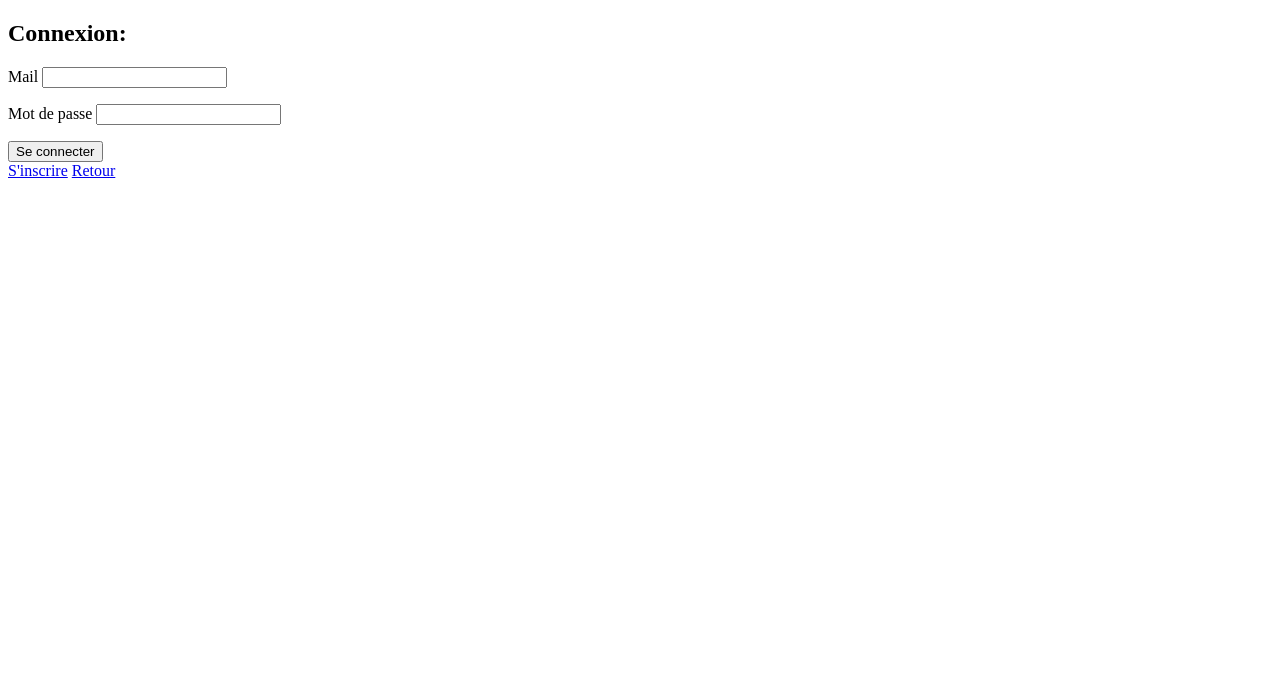
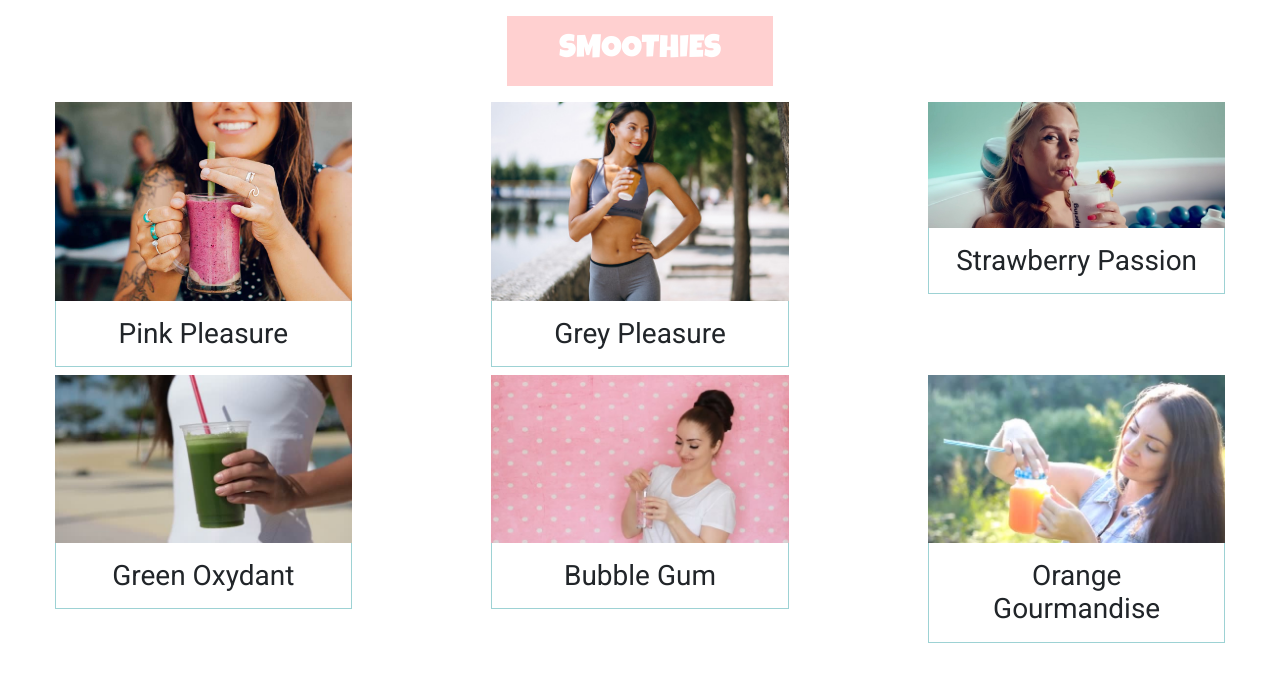
Before and after one commit to LojowskiBoris/smoothieShop, a PHP site: page /boris.phtml in a window 1280 px wide. Shown: the top 682 px of the page. Run offline with PHP 8.4, Linux system fonts and the light colour scheme.

Commit message:
section go

```diff
--- /dev/null
+++ b/boris.css
@@ -0,0 +1,26 @@
+
+
+#smoothies article img
+{
+    width: 100%;
+}
+
+#smoothies article h3
+{
+    padding: 1rem;
+    text-align: center;
+    border-bottom: 1px solid #9DD2D4;
+    border-left: 1px solid #9DD2D4;
+    border-right: 1px solid #9DD2D4;
+    font-family: 'Roboto', sans-serif;
+}
+
+#smoothies h2
+{
+    padding: 1rem;
+    text-align: center;
+    background-color: #FFD0D0;
+    color: white;
+    font-family: 'Luckiest Guy', cursive;
+    margin: 1rem;
+}
--- a/boris.phtml
+++ b/boris.phtml
@@ -25,12 +25,14 @@
 	<a href="#">Retour</a>
 </form>
 
+
+
 <script src="https://code.jquery.com/jquery-3.3.1.min.js"></script>
 <script src ="boris.js"></script>
 </body>
 </html> -->
 
-<!DOCTYPE html>
+<!-- <!DOCTYPE html>
 <html>
 <head>
 	<title>Log</title>
@@ -56,4 +58,71 @@
 <script src="https://code.jquery.com/jquery-3.3.1.min.js"></script>
 <script src ="boris.js"></script>
 </body>
+</html> -->
+
+
+
+
+<!DOCTYPE html>
+<html>
+<head>
+	<title>Log</title>
+	<meta charset="utf-8">
+	<meta name="viewport" content="width=device-width, initial-scale=1, shrink-to-fit=no">
+	<link rel="stylesheet" href="https://stackpath.bootstrapcdn.com/bootstrap/4.3.1/css/bootstrap.min.css">
+	<link rel="stylesheet" href="boris.css">
+	<link href="https://fonts.googleapis.com/css?family=Roboto" rel="stylesheet">
+	<link href="https://fonts.googleapis.com/css?family=Luckiest+Guy" rel="stylesheet">
+
+</head>
+<body>
+	<section id="smoothies">
+		<div class="row justify-content-around">
+			<div class="col-sm-12 col-md-12 col-lg-3">
+				<h2>SMOOTHIES</h2>
+			</div>
+		</div>
+		<div class="row justify-content-around">
+			<div class="col-sm-12 col-md-12 col-lg-3">
+				<article>
+					<img src="img/pink_pleasure.jpg" alt="Pink pleasure">
+					<h3>Pink Pleasure</h3>
+				</article>
+			</div>
+			<div class="col-sm-12 col-md-12 col-lg-3">
+				<article>
+					<img src="img/grey_pleasure.jpg" alt="Grey pleasure">
+					<h3>Grey Pleasure</h3>
+				</article>
+			</div>
+			<div class="col-sm-12 col-md-12 col-lg-3">
+				<article>
+					<img src="img/strawberry_passion.jpg" alt="Strawberry passion">
+					<h3 >Strawberry Passion</h3>
+				</article>
+			</div>
+		</div>
+
+		<div class="row justify-content-around">
+			<div class="col-sm-12 col-md-12 col-lg-3">
+				<article>
+					<img src="img/green_oxydant.jpg" alt="Green oxydant">
+					<h3>Green Oxydant</h3>
+				</article>
+			</div>
+			<div class="col-sm-12 col-md-12 col-lg-3">
+				<article>
+					<img src="img/bubble_gum.jpg" alt="Bubble Gum">
+					<h3>Bubble Gum</h3>
+				</article>
+			</div>
+			<div class="col-sm-12 col-md-12 col-lg-3">
+				<article>
+					<img src="img/orange_gourmandise.jpg" alt="Orange gourmandise">
+					<h3>Orange Gourmandise</h3>
+				</article>
+			</div>
+		</div>
+	</section>
+</body>
 </html>
```
Also changed, not shown: Maquettes SMoothMaker/Maquettes/Connexion.png (added), Maquettes SMoothMaker/Maquettes/Espace perso.png (added), Maquettes SMoothMaker/Maquettes/Le bar.png (added), Maquettes SMoothMaker/Maquettes/infos.png (added), img/bubble_gum.jpg (added), img/green_oxydant.jpg (added), img/grey_pleasure.jpg (added), img/orange_gourmandise.jpg (added), img/pink_pleasure.jpg (added), img/strawberry_passion.jpg (added), img/watermelon_smoothie.jpg (added), 5 other files.
